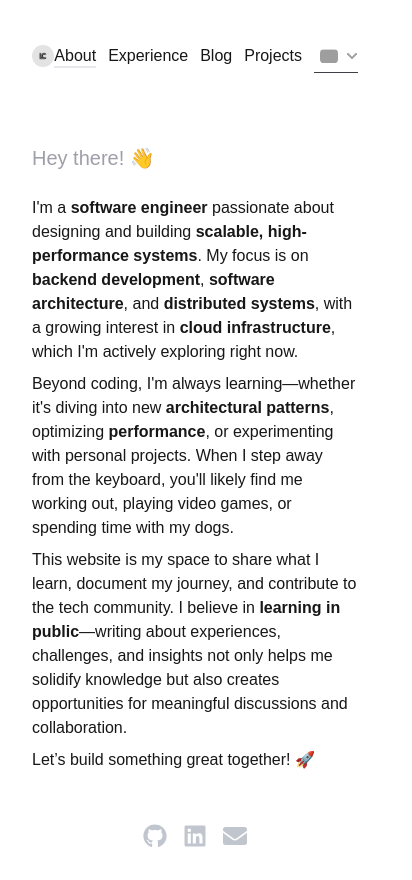
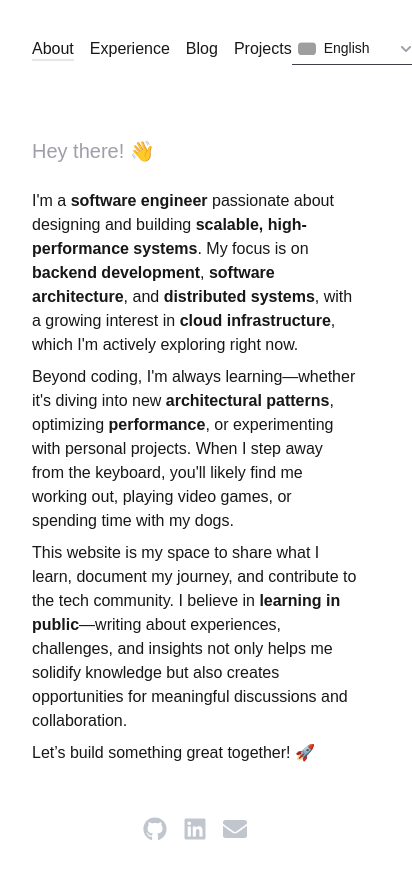
Before and after one commit to lcastrof/lucasdecastro.dev, a Next.js app: page /en/about in a window 390 px wide. Shown: the whole page, 412 px wide, since content can reach past the window. Built offline with nearby package versions, Linux system fonts and the light colour scheme; grey boxes are pictures that could not be loaded.

Commit message:
Revert "style: add scroll and glassmorphism effect on navbar"
This reverts commit 3e3ccc26e5c3db39279b2eb817fc09d185fcee4d.

```diff
--- a/src/app/[locale]/globals.css
+++ b/src/app/[locale]/globals.css
@@ -127,18 +127,6 @@ table {
   view-transition-name: lucas;
 }
 
-.glass-gradient {
-  background: linear-gradient(180deg,
-      rgba(255, 255, 255, 0.15),
-      rgba(255, 255, 255, 0.05));
-}
-
-.dark .glass-gradient {
-  background: linear-gradient(180deg,
-      rgba(0, 0, 0, 0.15),
-      rgba(0, 0, 0, 0.05));
-}
-
 ::view-transition-old(lucas) {
   animation: fade-out 0.8s ease-in-out;
 }
--- a/src/app/[locale]/layout.tsx
+++ b/src/app/[locale]/layout.tsx
@@ -50,7 +50,7 @@ export default async function RootLayout({
         <NextIntlClientProvider>
           <div className="max-w-4xl mx-auto px-8 py-8 min-h-screen flex flex-col gap-4 lg:text-lg">
             <Header />
-            <main className="flex flex-auto pt-22">{children} </main>
+            <main className="flex flex-auto">{children} </main>
             <Footer />
           </div>
         </NextIntlClientProvider>
--- a/src/components/language-selector.tsx
+++ b/src/components/language-selector.tsx
@@ -37,9 +37,9 @@ export function LanguageSelector() {
       <div className="relative flex items-center group">
         <select
           onChange={(e) => switchLanguage(e.target.value)}
-          className="appearance-none bg-transparent border-b border-zinc-700 md:pr-6 pl-8 py-1.5
+          className="appearance-none bg-transparent border-b border-zinc-700 pr-6 pl-8 py-1.5
             text-sm focus:outline-none focus:border-zinc-500 cursor-pointer hover:border-zinc-500
-            transition-colors max-w-0 pr-3 md:max-w-full"
+            transition-colors"
           aria-label="Select language"
           value={currentLang}
           style={{
--- a/src/components/navbar.tsx
+++ b/src/components/navbar.tsx
@@ -3,7 +3,6 @@
 import { useLocale, useTranslations } from "next-intl";
 import Image from "next/image";
 import Link from "next/link";
-import { useEffect, useState } from "react";
 import LogoImg from "../../public/assets/images/logo.jpg";
 import { LanguageSelector } from "./language-selector";
 import { NavLink } from "./nav-link";
@@ -11,47 +10,13 @@ import { NavLink } from "./nav-link";
 export function Navbar() {
   const locale = useLocale();
   const t = useTranslations("Navbar");
-  const [isScrolled, setIsScrolled] = useState(false);
-
-  useEffect(() => {
-    const handleScroll = () => {
-      setIsScrolled(window.scrollY > 40);
-    };
-
-    window.addEventListener("scroll", handleScroll);
-    return () => window.removeEventListener("scroll", handleScroll);
-  }, []);
 
   return (
-    <header
-      className={`
-        ${!isScrolled ? "mt-4" : ""}
-        fixed top-0 left-0 right-0 z-50
-        transition-all duration-300 ease-in-out
-        ${
-          isScrolled
-            ? "bg-white/10 backdrop-blur-sm shadow-lg dark:bg-zinc-900/30 h-16"
-            : "bg-transparent h-20"
-        }
-      `}
-    >
-      <div
-        className={`
-          max-w-4xl mx-auto px-8 h-full
-          flex items-center justify-between
-          transition-all duration-300 ease-in-out
-        `}
-      >
+    <div className="flex justify-between mb-12">
       <Link locale={locale} href={`/${locale}`}>
-          <Image
-            src={LogoImg}
-            alt="Avatar"
-            width={isScrolled ? 40 : 48}
-            height={isScrolled ? 40 : 48}
-            className="transition-all duration-300 ease-in-out rounded-full"
-          />
+        <Image src={LogoImg} alt="Avatar" width={48} height={48} />
       </Link>
-        <nav className="flex gap-3 md:gap-4 ml-auto mr-3 md:mx-auto items-center">
+      <nav className="flex space-x-4 mx-auto items-center">
         <NavLink href={`/${locale}/about`}>{t("about")}</NavLink>
         <NavLink href={`/${locale}/experience`}>{t("experience")}</NavLink>
         <NavLink href={`/${locale}/blog`}>{t("blog")}</NavLink>
@@ -59,6 +24,5 @@ export function Navbar() {
       </nav>
       <LanguageSelector />
     </div>
-    </header>
   );
 }
--- a/src/posts/devtools.mdx
+++ b/src/posts/devtools.mdx
@@ -46,15 +46,3 @@ Where do developers go to hang out? Online and in-person communities.
 This doesn't mean you need to _start_ a community for your product. In fact, you probably shouldn't. Instead, look at where the developers are already spending time. Go there. Talk to them and contribute to the discourse.
 
 [Communities](/n/moderation) are not a transactional relationship. You are there to provide value. This is a long game, sometimes taking years to materialize value back, but then obvious in hindsight.
-
-## 6. You should have a great developer experience
-
-Developer Experience (DX) is the sum of all the interactions a developer has with your product. It's the documentation, the support, the community, the product itself, and the developer tools.
-
-If you have a great DX, developers will be more likely to use your product. If you have a poor DX, developers will be more likely to leave.
-
-## 7. You should have a great developer experience
-
-Developer Experience (DX) is the sum of all the interactions a developer has with your product. It's the documentation, the support, the community, the product itself, and the developer tools.
-
-If you have a great DX, developers will be more likely to use your product. If you have a poor DX, developers will be more likely to leave.
```
Lines whose indentation alone changed are shown as unchanged.
